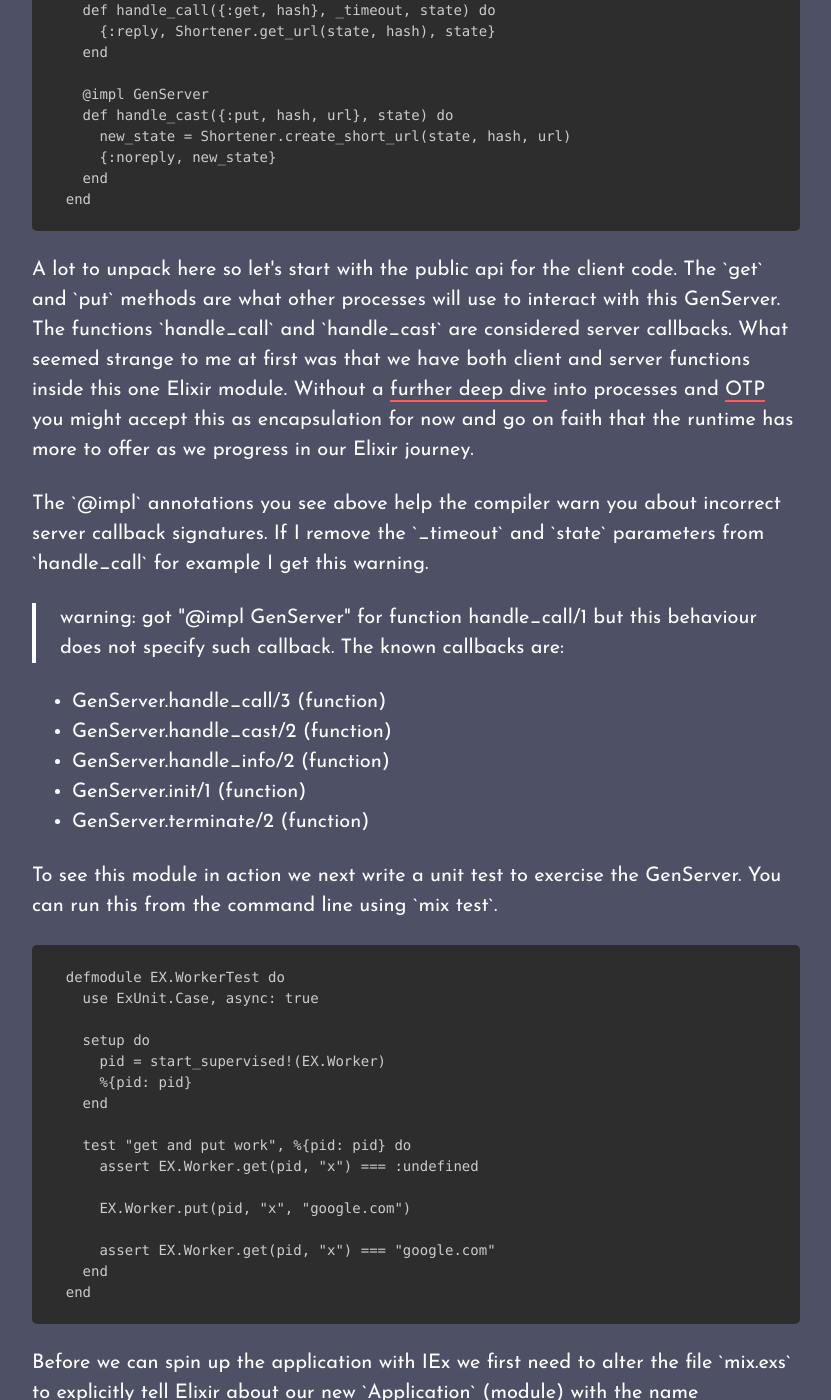
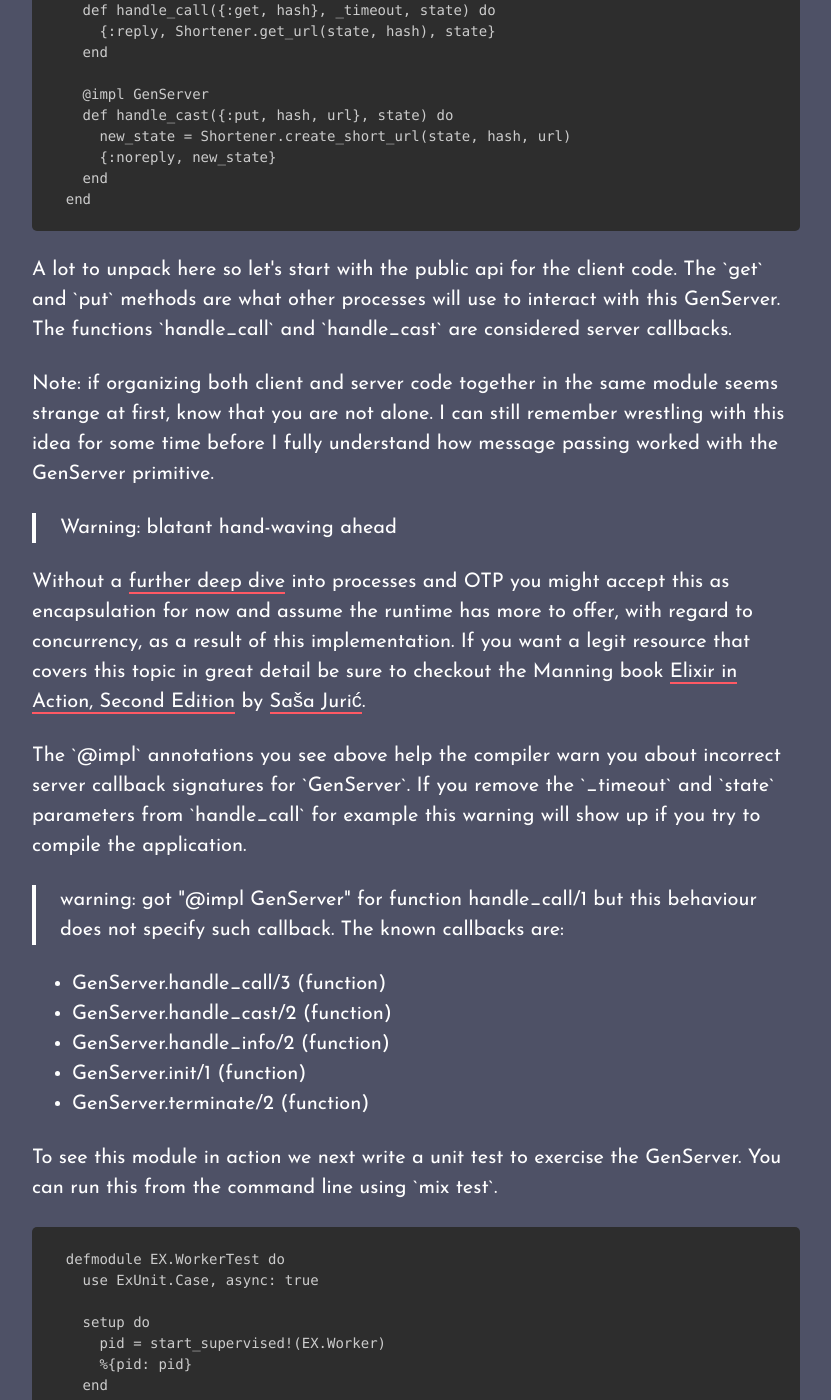
Before and after one commit to toranb/toranb.github.io, a Jekyll site: the page built from _posts/2018-10-20-genserver-refactor.html, in a window 1280 px wide and 1400 px high, scrolled down 1012 px. Shown: the whole window, without its empty margins (224-1055 px from the left). Built offline with Jekyll 4.4.1, drawn with Linux system fonts in a browser that asks for light colours; Markdown is read by kramdown in place of the engine named in the settings; some of the changed text lies outside the part shown.

Commit message:
reword the genserver refactor post (added hand wave)

```diff
--- a/_posts/2018-10-20-genserver-refactor.html
+++ b/_posts/2018-10-20-genserver-refactor.html
@@ -47,9 +47,15 @@ categories: blog archive
   </pre>
 </div>
 
-<p>A lot to unpack here so let's start with the public api for the client code. The `get` and `put` methods are what other processes will use to interact with this GenServer. The functions `handle_call` and `handle_cast` are considered server callbacks. What seemed strange to me at first was that we have both client and server functions inside this one Elixir module. Without a <a href="https://becoming-functional.com/getting-started-with-elixirs-genserver-ed05a9202bef">further deep dive</a> into processes and <a href="https://www.manning.com/books/elixir-in-action-second-edition">OTP</a> you might accept this as encapsulation for now and go on faith that the runtime has more to offer as we progress in our Elixir journey.</p>
+<p>A lot to unpack here so let's start with the public api for the client code. The `get` and `put` methods are what other processes will use to interact with this GenServer. The functions `handle_call` and `handle_cast` are considered server callbacks.</p>
 
-<p>The `@impl` annotations you see above help the compiler warn you about incorrect server callback signatures. If I remove the `_timeout` and `state` parameters from `handle_call` for example I get this warning.</p>
+<p>Note: if organizing both client and server code together in the same module seems strange at first, know that you are not alone. I can still remember wrestling with this idea for some time before I fully understand how message passing worked with the GenServer primitive.</p>
+
+<blockquote>Warning: blatant hand-waving ahead</blockquote>
+
+<p>Without a <a href="https://becoming-functional.com/getting-started-with-elixirs-genserver-ed05a9202bef">further deep dive</a> into processes and OTP you might accept this as encapsulation for now and assume the runtime has more to offer, with regard to concurrency, as a result of this implementation. If you want a legit resource that covers this topic in great detail be sure to checkout the Manning book <a href="https://www.manning.com/books/elixir-in-action-second-edition">Elixir in Action, Second Edition</a> by <a href="https://twitter.com/sasajuric">Saša Jurić</a>.</p>
+
+<p>The `@impl` annotations you see above help the compiler warn you about incorrect server callback signatures for `GenServer`. If you remove the `_timeout` and `state` parameters from `handle_call` for example this warning will show up if you try to compile the application.</p>
 
 <blockquote>warning: got "@impl GenServer" for function handle_call/1 but this behaviour does not specify such callback. The known callbacks are:</blockquote>
 <p></p>
@@ -84,7 +90,7 @@ categories: blog archive
   </pre>
 </div>
 
-<p>Before we can spin up the application with IEx we first need to alter the file `mix.exs` to explicitly tell Elixir about our new `Application` (module) with the name `EX.Application`.</p>
+<p>Before we can spin up the application with IEx first update the file `mix.exs` to explicitly tell Elixir about our new `Application` (module) with the name `EX.Application`.</p>
 
 <div class="highlight" data-language="elixir">
   <pre class="language-elixir">
```
